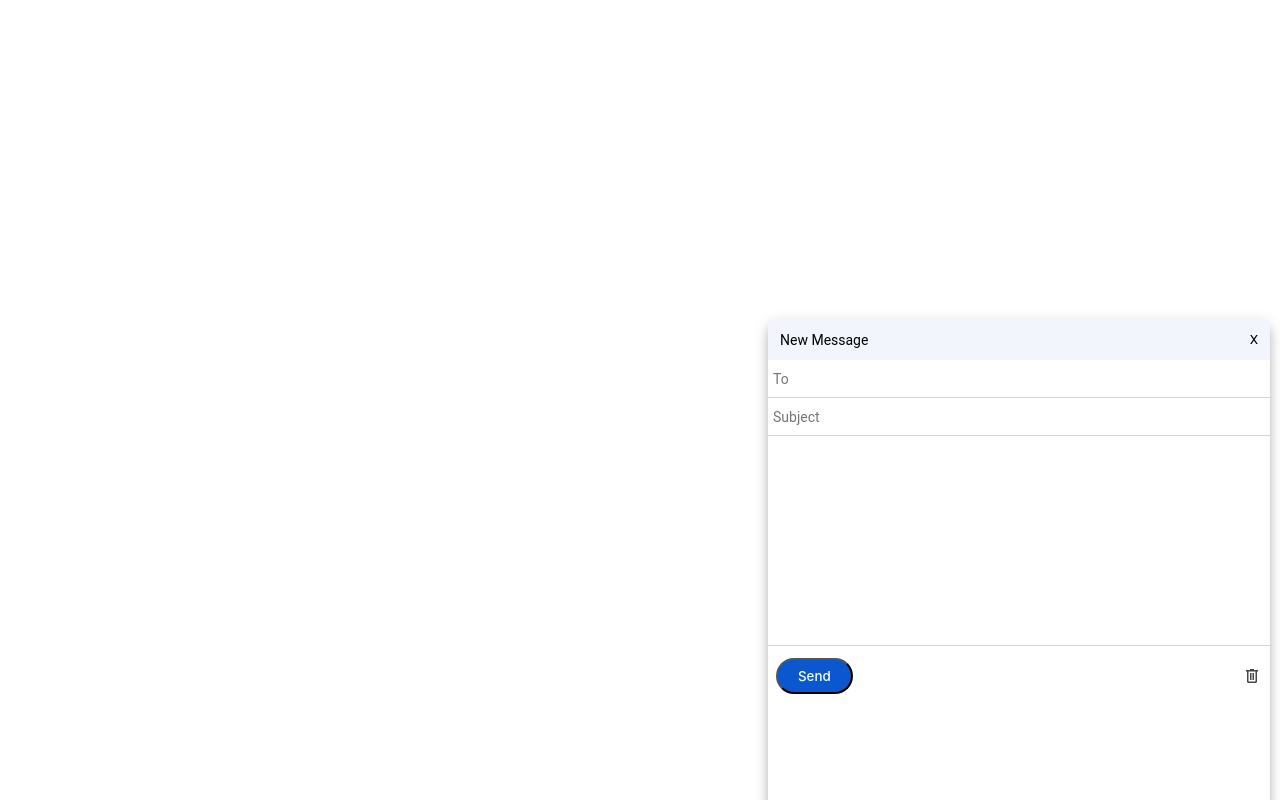
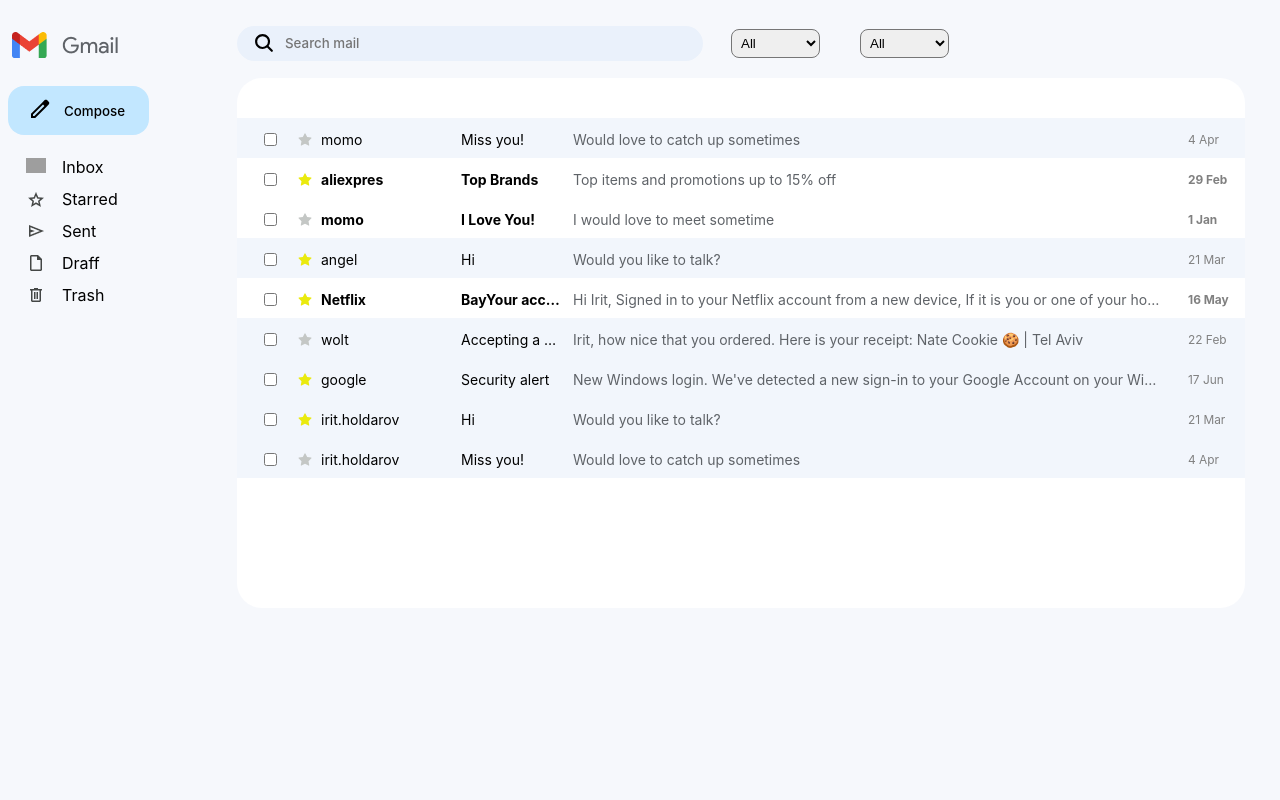
Before and after one commit to Irit-Holdarov/Mister-Email, a React (Vite) app: page /#/email/compose in a window 1280 px wide. Built offline with nearby package versions, Linux system fonts and the light colour scheme; grey boxes are pictures that could not be loaded.

Commit message:
Fix filterBy component

```diff
--- a/src/App.jsx
+++ b/src/App.jsx
@@ -21,14 +21,11 @@
                         <Route path="/" element={<Home />} />
                         <Route path="/about" element={<AboutAs />} />
                         <Route path="/email/:folder" element={<EmailIndex />}>
-                            {/* <Route path="email/compose" element={<EmailCompose />}/> */}
-                            <Route path="/email/:folder/:emailId?" element={ <EmailDetails /> }/>
+                            <Route path="/email/:folder/:emailId" element={ <EmailDetails /> }/>
                         </Route>
 
-                        <Route path="email/compose" element={<EmailCompose />}/>
                     </Routes>
                 </main>
-
                 <UserMsg />
             </section>
         </Router>
--- a/src/assets/css/cmps/user-msg.css
+++ b/src/assets/css/cmps/user-msg.css
@@ -2,7 +2,7 @@
 .user-msg {
   position: fixed;
   bottom: 0;
-  height: 52px;
+  height: 35px;
   margin-inline-start: 24px;
   margin-block-end: 24px;
   padding-inline-start: 18px;
--- a/src/cmps/EmailFilter.jsx
+++ b/src/cmps/EmailFilter.jsx
@@ -1,21 +1,29 @@
 import { useEffect, useState } from "react";
 import { IoSearch } from "react-icons/io5";
+import { useParams } from "react-router-dom";
 
 export function EmailFilter({ filterBy, onSetFilter }) {
   const [filterByToEdit, setFilterByToEdit] = useState(filterBy)
 
+  const params = useParams()
 
-  // useEffect = (()=>{
-  //   onSetFilter(filterByToEdit)
-  // },[filterByToEdit])
+
+  useEffect(()=>{
+    onSetFilter(filterByToEdit)
+  },[filterByToEdit, params])
+
 
 
   function handleChange(ev) {
     let { value, name: field } = ev.target // ev.target.value  ev.target.name
+
+    const parsingnames =['isStarred', 'isRead' ]
+    if(parsingnames.includes(field)){
+      value = JSON.parse(value)
+    }
+
     setFilterByToEdit(prevFilter => ({ ...prevFilter, [field]: value }))
   }
-
-
 
 
   return (
--- a/src/cmps/SideBar.jsx
+++ b/src/cmps/SideBar.jsx
@@ -5,8 +5,10 @@
 import sent from "../assets/imgs/sent.png"
 import draff from "../assets/imgs/draff.png"
 import trash from "../assets/imgs/delete.png"
-import { Link } from "react-router-dom"
+import { Link, useSearchParams } from "react-router-dom"
 
+
+export function SideBar() {
 
   const sidebarItems = [
     { to: "/email/inbox", imgSrc: inbox, altText: "inbox-img", name: "Inbox" },
@@ -15,22 +17,26 @@
     { to: "/email/draff", imgSrc: draff, altText: "draff-img", name: "Draff" },
     { to: "/email/trash", imgSrc: trash, altText: "trash-img", name: "Trash" },
   ];
+  const [searchParams, setSearchParams] = useSearchParams()
 
 
+  function setQSparams() {
+    // setting params
+    setSearchParams({ compose: 'new' })
+  }
 
-export function SideBar() {
   return (
     <section className="side-bar">
 
       {/* <Link to=`/email/${folder}compose`> */}
-      <Link to="/email/compose">
-        <button className="side-bar-compose">
+      <div>
+        <button onClick={setQSparams} className="side-bar-compose">
           <span>
             <img src={compose} alt="compose-img" />
           </span>
           Compose
         </button>
-      </Link>
+      </div>
       <div className="side-bar-items">
         {sidebarItems.map((item, index) => (
           <SideBarItem key={index} {...item} />
--- a/src/cmps/UserMsg.jsx
+++ b/src/cmps/UserMsg.jsx
@@ -1,9 +1,23 @@
-import { useState } from "react"
+import { useEffect, useState } from "react"
+import { eventBusService } from "../services/event-bus.service"
 
 
 export function UserMsg() {
 
   const [msg, setMsg] = useState(null)
+
+  useEffect(()=>{
+    const unsubscribe = eventBusService.on('show-user-msg', (msg) => {
+      setMsg(null)
+      setTimeout(onCloseMsg, 3000)
+    })
+
+
+    return () => {
+      unsubscribe()
+    }
+  },[])
+
 
   function onCloseMsg() {
     setMsg(null)
--- a/src/pages/EmailCompose.jsx
+++ b/src/pages/EmailCompose.jsx
@@ -39,8 +39,8 @@
 
   function handelChange({ target }) {
     const { type, value, name: field } = target
-    console.log('field:', field)
-    console.log('value:', value)
+    // console.log('field:', field)
+    // console.log('value:', value)
 
     setEmail(prevEmail => ({ ...prevEmail, [field]: value }))
   }
@@ -52,7 +52,7 @@
       if(email.id) await context.onApdateEmail(email)
       else await context.onAddEmail(email)
       //QQQQQQQQQQQQQQQ In the url above, change to #/email/undefined
-      navigate(`/email/${params.folder}`)
+      navigate(`/email/${folder}`)
     } catch (err) {
       console.log("Had issues saving email", err)
     }
@@ -64,9 +64,9 @@
 
       <div className="email-compose-tool-bar">
         <div>New Message</div>
-        {/* <Link  to={`/email${folder}`}> */}
+        <Link  to={`/email/${folder}`}>
         <button className="close-btn">X</button>
-        {/* </Link> */}
+        </Link>
       </div>
 
       <form onSubmit={onSaveEmail}>
--- a/src/pages/EmailIndex.jsx
+++ b/src/pages/EmailIndex.jsx
@@ -7,6 +7,7 @@
 import { AppEmailHeader } from "../cmps/AppEmailHeader"
 import { SideBar } from "../cmps/SideBar"
 import { EmailFilter } from "../cmps/EmailFilter"
+import { EmailCompose } from "./EmailCompose"
 
 export function EmailIndex() {
 
@@ -15,16 +16,13 @@
   const [filterBy, setFilterBy] = useState(emailService.getDefaultFilter)
   // const [filterBy, setFilterBy] = useState(emailService.getFilterFromParams(searchParams))
 
-
-
-  console.log(filterBy)
-
-
   const params = useParams()
 
-  useEffect(() => {
-    loadEmails()
-  }, [])
+  useEffect(()=>{
+    // setSearchParams({compose:'yesssss'})
+    console.log(searchParams.get('compose'));
+  })
+
 
   useEffect(() => {
     // setSearchParams(filterBy)
@@ -75,7 +73,7 @@
     }
   }
 
-
+  const isCompose = searchParams.get('compose')  || null
   console.log('emails:', emails)
   if (!emails) return <div>Loading...</div>
   return (
@@ -92,9 +90,9 @@
           onApdateEmail={onApdateEmail}
         />}
 
+        {isCompose && <EmailCompose/>}
       {/* for the EmailCompose */}
       {/* <Outlet context={{onAddEmail, onApdateEmail}}/> */}
-
 
     </div>
   )
--- a/src/services/email.service.js
+++ b/src/services/email.service.js
@@ -21,64 +21,50 @@
 _createEmails()
 
 
-async function query() {
-    const emails = await storageService.query(STORAGE_KEY);
+async function query(filterBy) {
+    console.log(filterBy);
+    let emails = await storageService.query(STORAGE_KEY);
+
+    if (filterBy.txt) {
+        emails = emails.filter(email => {
+            return filterBy.txt.includes(email.subject.toLowerCase()) || filterBy.txt.includes(email.from.toLowerCase())
+                || filterBy.txt.includes(email.body.toLowerCase())
+        })
+    }
+
+    if (filterBy.isRead !== null) {
+        emails = emails.filter(email => email.isRead === filterBy.isRead)
+    }
+
+    if (filterBy.isStarred !== null) {
+        emails = emails.filter(email => email.isStarred === filterBy.isStarred)
+    }
+
+
+    if (filterBy.status) {
+        switch (filterBy.status) {
+            case 'inbox':
+                emails = emails.filter(email => email.to === loggedinUser.email && !email.removedAt);
+                break;
+            case 'sent':
+                emails = emails.filter(email => email.from === loggedinUser.email && !email.removedAt);
+                break;
+            case 'starred':
+                emails = emails.filter(email => email.isStarred);
+                break;
+            case 'drafts':
+                emails = emails.filter(email => !email.sentAt);
+                break;
+            case 'trash':
+                emails = emails.filter(email => email.removedAt);
+                break;
+            default:
+                break;
+        }
+    }
+
     return emails
 }
-
-
-// async function query(filterBy) {
-//     const emails = await storageService.query(STORAGE_KEY);
-//      if (filterBy) {
-//          const { status , txt, isRead} = filterBy;
-
-//          switch (status) {
-//             case 'inbox':
-//               return filterEmails(emails, 'inbox', isRead);
-//             case 'sent':
-//               return filterEmails(emails, 'sent', isRead);
-//             case 'star':
-//               // Implement star filtering logic if needed
-//               break;
-//             case 'trash':
-//               // Implement trash filtering logic if needed
-//               break;
-//             default:
-//               // Handle other cases or return all emails
-//               return emails;
-//           }
-
-//          //Filter for isRead
-//          if (isRead !== null) {
-//             return emails.filter((email) => email.folder === folder && email.isRead === (isRead === "Read"));
-//           } else {
-//             return emails.filter((email) => email.folder === folder);
-//           }
-//         }
-
-
-//     return emails;
-// }
-
-
-// async function query(filterBy) {
-//     const emails = await storageService.query(STORAGE_KEY);
-//     if (filterBy) {
-//         const { status, txt, isRead } = filterBy;
-
-//         // Filter for isRead
-//         if (isRead !== null) {
-//             return emails.filter((email) => {
-//                 const isReadFilter = isRead === "true" ? true : (isRead === "false" ? false : null);
-//                 return email.status === status && (isReadFilter === null || email.isRead === isReadFilter);
-//             });
-//         } else {
-//             return emails.filter((email) => email.status === status);
-//         }
-//     }
-
-//     return emails;
-// }
 
 
 function getDefaultFilter() {
@@ -99,14 +85,20 @@
 }
 
 
-
-
 function getById(id) {
     return storageService.get(STORAGE_KEY, id)
 }
 
-function remove(id) {
-    return storageService.remove(STORAGE_KEY, id)
+
+async function remove(id) {
+    const email = await storageService.get(STORAGE_KEY, id);
+    if (email.removedAt) {
+        await storageService.remove(STORAGE_KEY, id);
+    } else {
+        email.removedAt = Date.now();
+        await storageService.put(STORAGE_KEY, email);
+    }
+    return email;
 }
 
 function save(emailToSave) {
@@ -126,24 +118,13 @@
         body,
         isRead: false,
         isStarred: false,
-        sentAt: Date.now(),
+        sentAt: Date.now(), //null
         removedAt: null,
         from: loggedinUser.email,
         to,
     };
 }
 
-
-function _makeId() {
-    const emails = utilService.loadFromStorage(STORAGE_KEY) || [];
-    const lastId = emails.reduce((maxId, email) => {
-        const num = parseInt(email.id.slice(1));
-        return num > maxId ? num : maxId;
-    }, 0);
-    const nextId = lastId + 1;
-
-    return 'e' + nextId;
-}
 
 
 function _createEmails() {
@@ -236,7 +217,29 @@
                 removedAt: null,
                 from: 'google@accounts.google.com',
                 to: 'irit.holdarov@gmail.com',
-            }
+            },
+            {
+                id: 'e108',
+                subject: 'Hi',
+                body: 'Would you like to talk?',
+                isRead: true,
+                isStarred: true,
+                sentAt: 1679436000000,
+                removedAt: null,
+                from: 'irit.holdarov@gmail.com',
+                to: 'angel@angel.com',
+            }, {
+                id: 'e109',
+                subject: 'Miss you!',
+                body: 'Would love to catch up sometimes',
+                isRead: true,
+                isStarred: false,
+                sentAt: 1680642000000,
+                removedAt: 1679436000000,
+                from: 'irit.holdarov@gmail.com',
+                to: 'momo@momo.com',
+            },
+
 
         ]
         utilService.saveToStorage(STORAGE_KEY, emails)
--- /dev/null
+++ b/src/services/event-bus.service.js
@@ -0,0 +1,27 @@
+
+export const eventBusService =
+ createEventEmitter()
+
+function createEventEmitter() {
+  const listenersMap = {}
+  // Trick for DEBUG
+
+  return {
+      // Use this function to subscribe to an event
+      on(evName, listener) {
+          listenersMap[evName] = (listenersMap[evName]) ? [...listenersMap[evName], listener] : [listener]
+          console.log('listenersMap', listenersMap)
+
+          return () => {
+              listenersMap[evName] = listenersMap[evName].filter(func => func !== listener)
+          }
+      },
+
+
+      // Use this function to emit an event
+      emit(evName, data) {
+          if (!listenersMap[evName]) return
+          listenersMap[evName].forEach(listener => listener(data))
+      }
+  }
+}
```
Lines whose indentation alone changed are shown as unchanged.
